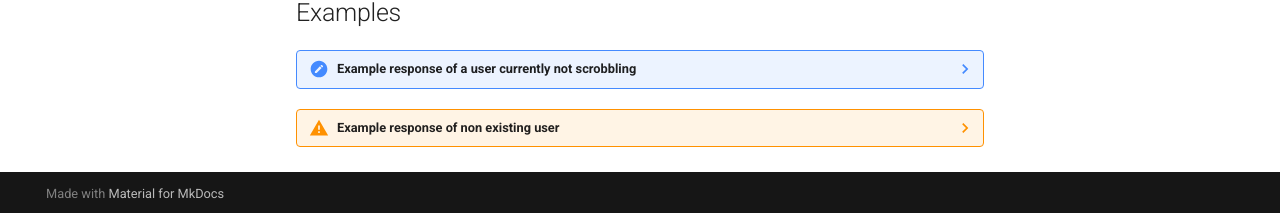
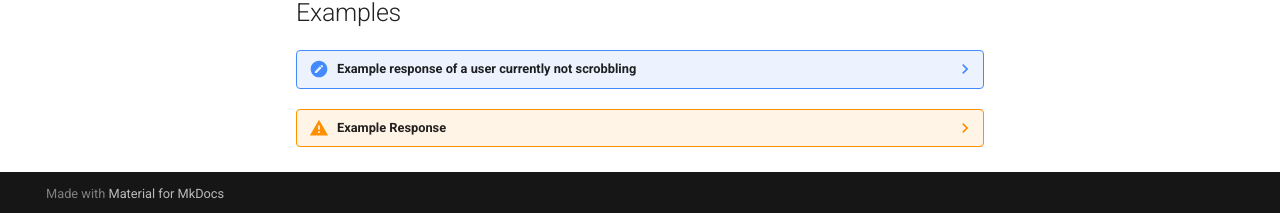
Before and after one commit to lastfm-docs/api-docs, an MkDocs documentation site: the page built from docs/user/getLovedTracks.md, in a window 1280 px wide and 1390 px high. Shown: the part 1174-1387 px from the top of the window. Built offline with MkDocs 1.6.1 and Material for MkDocs 9.7.7, drawn with Linux system fonts in a browser that asks for light colours; emoji names are drawn with the system emoji font; comment, search, counter and statistics services are not loaded.

Commit message:
removed unnecesarry message in example

````diff
--- a/docs/user/getLovedTracks.md
+++ b/docs/user/getLovedTracks.md
@@ -95,7 +95,7 @@ Errors:
     ```
 
 
-??? warning "Example response of non existing user"
+??? warning "Example Response"
 
     HTTP status: `404 NOT FOUND`
 
````
